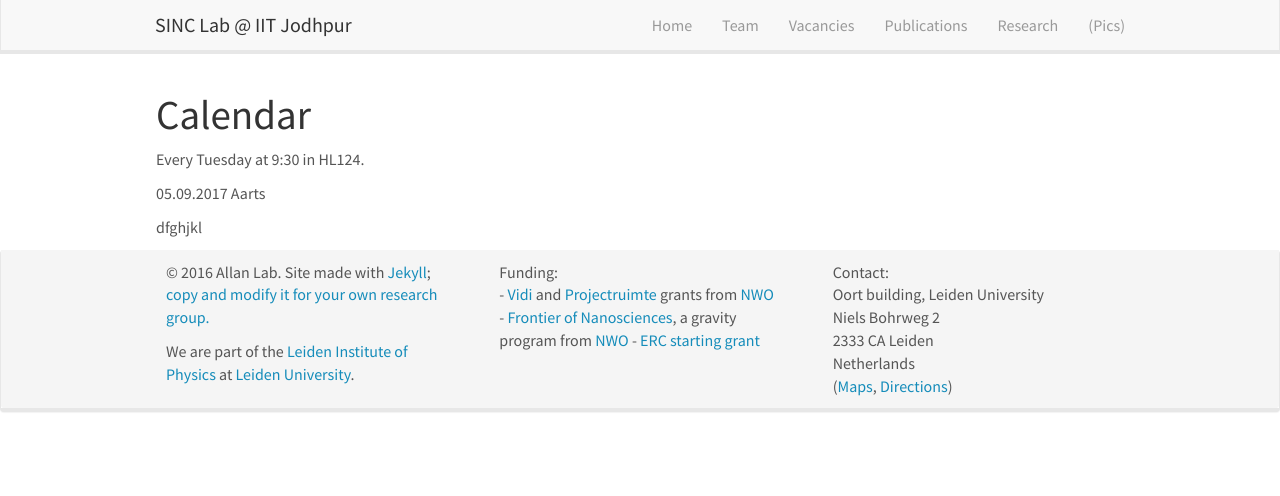
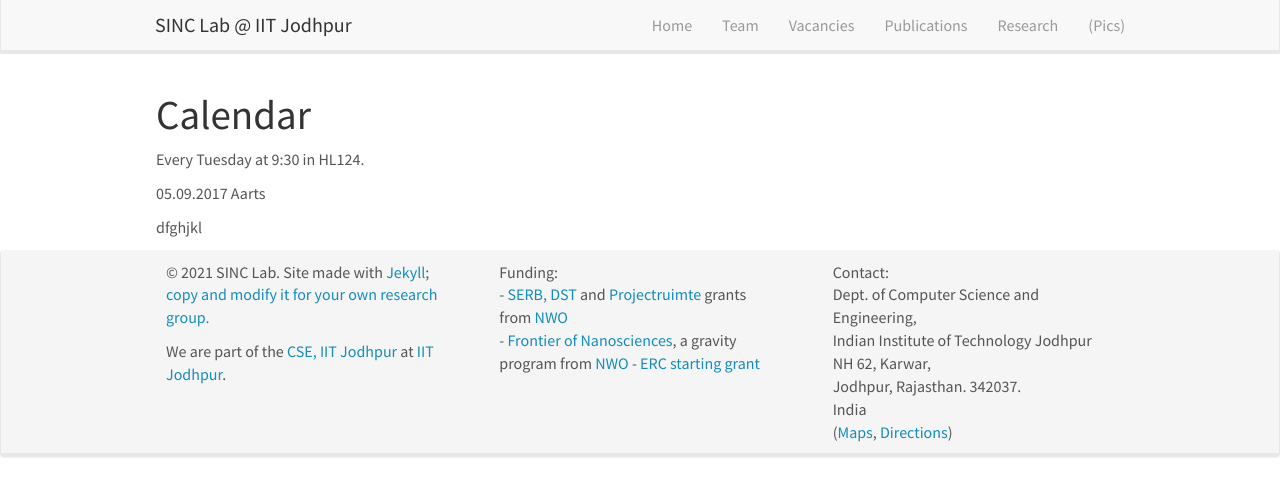
Before and after one commit to sinclab-iitj/sinclab-iitj.github.io, a Jekyll site: the page built from _pages/mini_lecture_series.md, in a window 1280 px wide. Shown: the top 496 px of the page. Built offline with Jekyll 4.4.1, drawn with Linux system fonts in a browser that asks for light colours; nearby versions of some CDN libraries.

Commit message:
Update footer.html

```diff
--- a/_includes/footer.html
+++ b/_includes/footer.html
@@ -4,8 +4,8 @@
 	  <div class="row">
 		<div class="col-sm-4">
 
-		  <p>&copy 2016 Allan Lab. Site made with <a href="https://jekyllrb.com">Jekyll</a>;  <a href="{{ site.url }}{{ site.baseurl }}/aboutwebsite.html">copy and  modify it for your own research group.</a></p>
-              <p>We are part of the <a href="https://www.physics.leidenuniv.nl/">Leiden Institute of Physics</a> at <a href="https://www.leidenuniv.nl">Leiden University</a>.</p>
+		  <p>&copy 2021 SINC Lab. Site made with <a href="https://jekyllrb.com">Jekyll</a>;  <a href="{{ site.url }}{{ site.baseurl }}/aboutwebsite.html">copy and  modify it for your own research group.</a></p>
+              <p>We are part of the <a href="https://www.cse.iitj.ac.in/">CSE, IIT Jodhpur</a> at <a href="https://www.iitj.ac.in">IIT Jodhpur</a>.</p>
 
 
 		   <p>  </p><p>
@@ -14,17 +14,18 @@
 		</div>
 		<div class="col-sm-4">
 		  Funding:<br />
-		  - <a href="http://www.nwo.nl/en/research-and-results/programmes/Talent+Scheme">Vidi </a> and <a href='https://www.fom.nl/en/news/press-releases/2016/11/18/28634/'>Projectruimte</a> grants from <a href="http://www.nwo.nl">NWO</a> <br />
+		  - <a href="http://www.nwo.nl/en/research-and-results/programmes/Talent+Scheme">SERB, DST </a> and <a href='https://www.fom.nl/en/news/press-releases/2016/11/18/28634/'>Projectruimte</a> grants from <a href="http://www.nwo.nl">NWO</a> <br />
 		  - <a href="https://www.universiteitleiden.nl/en/research/research-projects/science/frontiers-of-nanoscience-nanofront">Frontier of Nanosciences</a>, a gravity program from <a href="http://www.nwo.nl">NWO</a>
           - <a href='https://www.universiteitleiden.nl/en/news/2017/08/two-erc-grants-for-leiden-physics'>ERC starting grant</a>
 		</div>
 		<div class="col-sm-4">
 		  Contact:<br />
-		  Oort building, Leiden University<br />
-		  Niels Bohrweg 2<br />
-		  2333 CA Leiden<br />
-		  Netherlands <br />
-            (<a href="https://goo.gl/maps/H2RjutkyoUH2">Maps</a>, <a href="http://www.physics.leidenuniv.nl/travel-directions">Directions</a>)
+		  Dept. of Computer Science and Engineering,<br />
+		  Indian Institute of Technology Jodhpur<br />
+		  NH 62, Karwar,<br />
+		  Jodhpur, Rajasthan. 342037.<br />
+		  India <br />
+            (<a href="https://goo.gl/maps/VvoVT9y3qszdZnqw7">Maps</a>, <a href="https://iitj.ac.in/footer/index.php?id=how_to_reach_iit_jodhpur">Directions</a>)
 		</div>
 	  </div>
 	</div>
```
